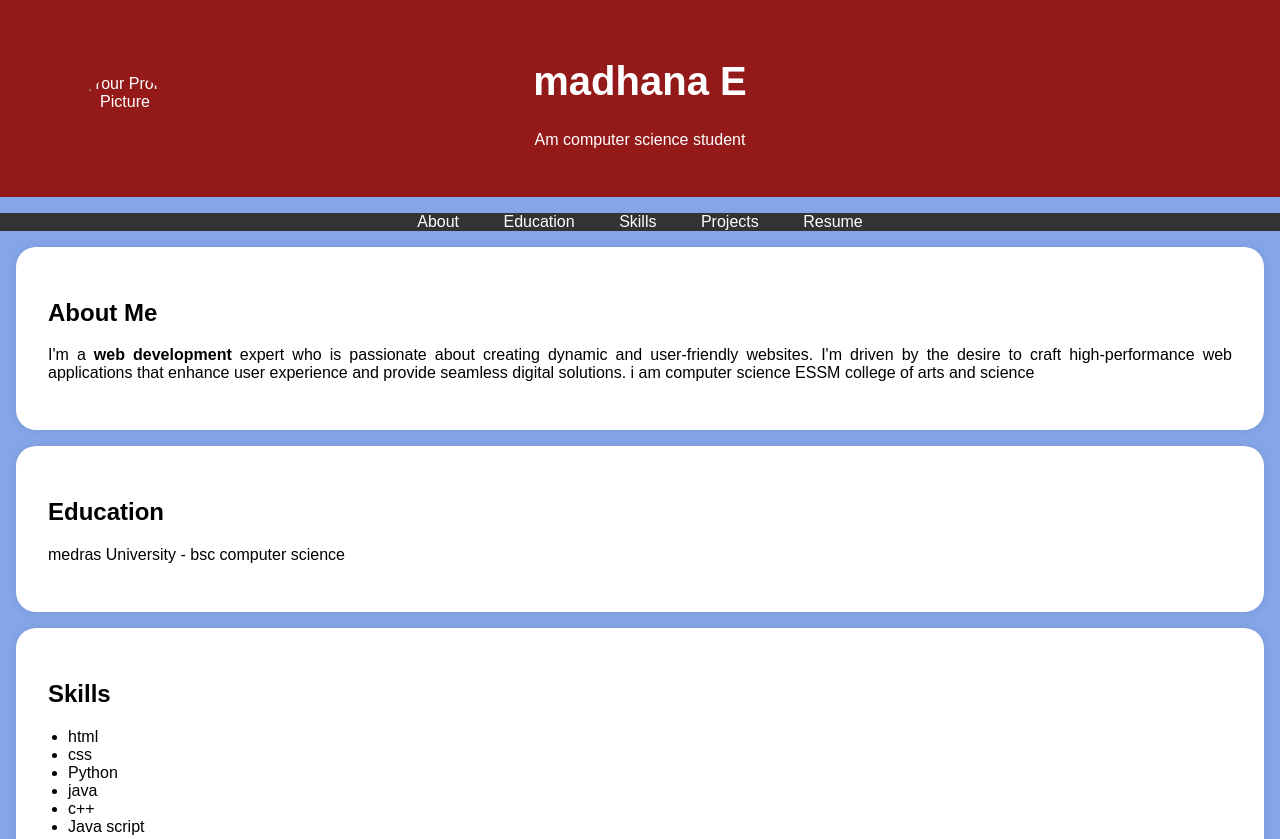
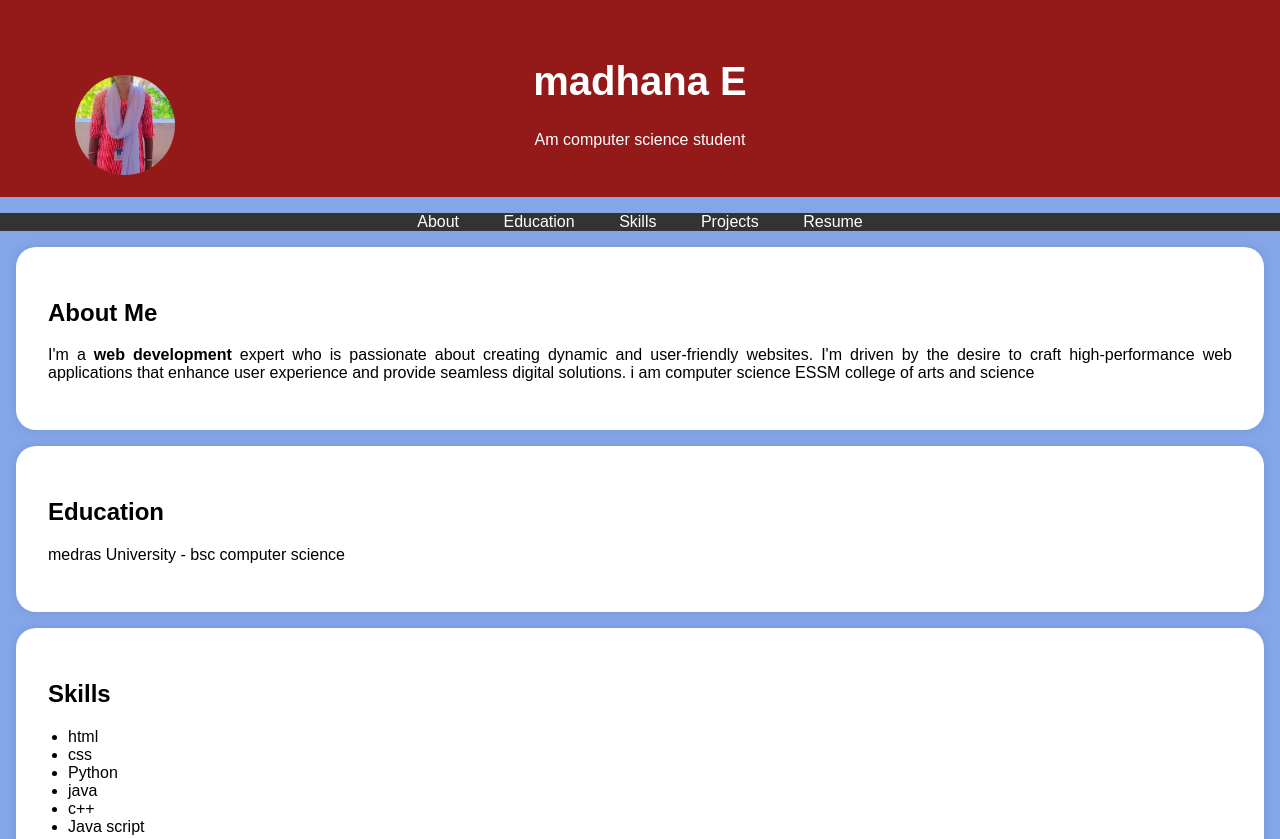
Before and after one commit to madhana2005/Madha, a plain HTML site: page index.html in a window 1280 px wide. Shown: the top 839 px of the page. Drawn offline with Linux system fonts and the light colour scheme.

Commit message:
Update index.html

```diff
--- a/index.html
+++ b/index.html
@@ -95,7 +95,7 @@
     <header>
         <div class="header-content">
             <!-- Add your profile picture here -->
-            <img IMG-20250319-WA0065~2.jpg" alt="Your Profile Picture" class="profile-picture">
+            <img src="IMG-20250319-WA0065~2.jpg" alt="Your Profile Picture" class="profile-picture">
             <h1>madhana E</h1>
             <p>Am computer science student</p>
         </div>
```
